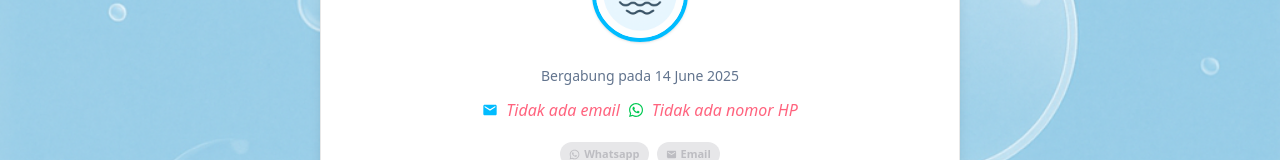
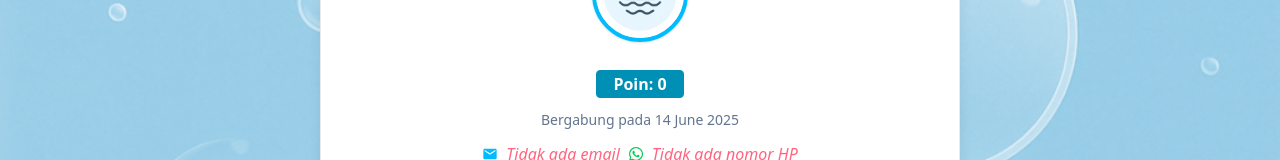
Before and after one commit to wirawanmahardika/laundry-frontend, a React (Vite) app: page /member/detail/1 in a window 1280 px wide. Shown: the part 191-351 px from the top of the page. Built offline with nearby package versions, Linux system fonts and the light colour scheme; no server answers; sample sign-in values are in the browser's storage.

Commit message:
feat: menambah tampilan info poin untuk member

```diff
--- a/src/pages/member/DetailMember.tsx
+++ b/src/pages/member/DetailMember.tsx
@@ -94,6 +94,11 @@ export default function DetailMember() {
                 ) : (
                     <span className="text-2xl font-bold text-slate-800">{member?.nama}</span>
                 )}
+                    <div className="flex items-center gap-x-2 mt-1">
+        <span className="badge badge-info badge-lg text-base font-semibold px-4 py-2">
+            Poin: {member?.poin ?? 0}
+        </span>
+    </div>
                 <span className="text-slate-500 text-sm">
                     Bergabung pada {dayjs(member?.created_at).format("D MMMM YYYY")}
                 </span>
--- a/src/pages/member/Member.tsx
+++ b/src/pages/member/Member.tsx
@@ -68,6 +68,7 @@ export default function Member() {
                             createdAt={m.created_at}
                             email={m.email}
                             whatsapp={m.whatsapp}
+                            poin={m.poin}
                             onDelete={() => handleDelete(m.id, m.nama)}
                         />
                     ))
@@ -121,10 +122,11 @@ type CardProps = {
     createdAt: Date;
     email?: string;
     whatsapp?: string;
+    poin?: number;
     onDelete?: () => void;
 };
 
-function Card({ id, nama, createdAt, email, whatsapp, onDelete }: CardProps) {
+function Card({ id, nama, createdAt, email, whatsapp, poin, onDelete }: CardProps) {
     return (
         <div className="grid grid-cols-5 gap-3 bg-base-100 shadow-md rounded-xl p-4 items-center border border-base-200">
             <div className="col-span-1 flex justify-center">
@@ -133,6 +135,11 @@ function Card({ id, nama, createdAt, email, whatsapp, onDelete }: CardProps) {
             <div className="col-span-4 flex flex-col sm:flex-row sm:items-center justify-between gap-y-1">
                 <div>
                     <span className="font-semibold text-base text-slate-800">{nama}</span>
+                    <div className="mt-1">
+                        <span className="badge badge-info badge-sm font-semibold px-4 py-2">
+                            Poin: {poin ?? 0}
+                        </span>
+                    </div>
                     <div className="text-xs text-slate-500 mt-1">
                         Bergabung pada <span className="font-medium text-sky-600">{dayjs(createdAt).format("D MMM YYYY")}</span>
                     </div>
--- a/src/types/memberType.tsx
+++ b/src/types/memberType.tsx
@@ -4,6 +4,8 @@ export type memberType = {
     nama: string;
     email?: string;
     whatsapp?: string;
+    poin?: number;
+    diskon: number;
     created_at: Date;
     updated_at: Date;
     avgOrder?: number;
```
